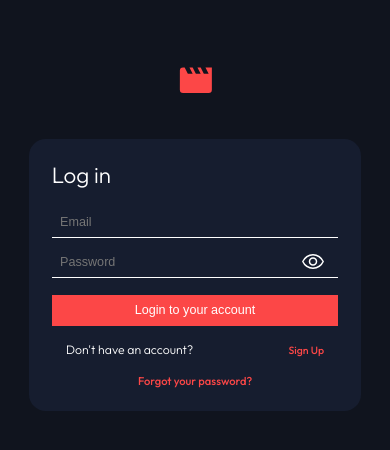
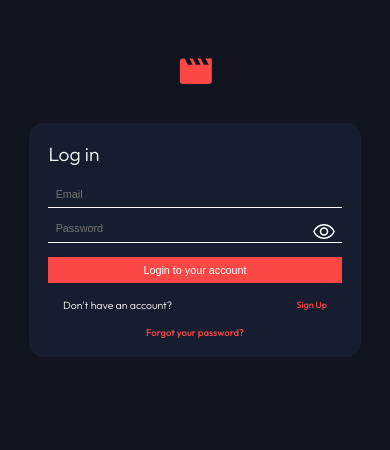
Before and after one commit to Obatomi01/Entertainment-front, a React (Create React App) app: page /login in a window 390 px wide. Shown: the top 450 px of the page. Built offline with nearby package versions, Linux system fonts and the light colour scheme.

Commit message:
change💥

```diff
--- a/src/index.css
+++ b/src/index.css
@@ -224,3 +224,14 @@ h2 {
     max-width: 47rem;
   }
 }
+
+/* 500px */
+@media (max-width: 400px) {
+  html {
+    font-size: 37.5%;
+  }
+
+  /* .app--container {
+    max-width: 37rem;
+  } */
+}
```
